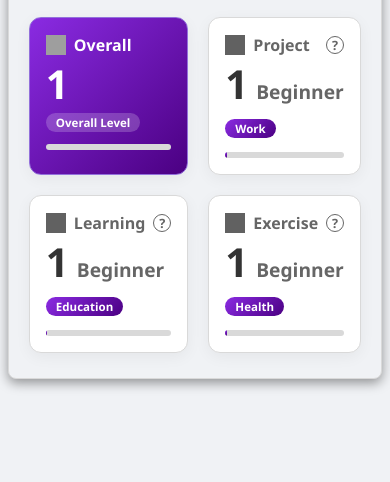
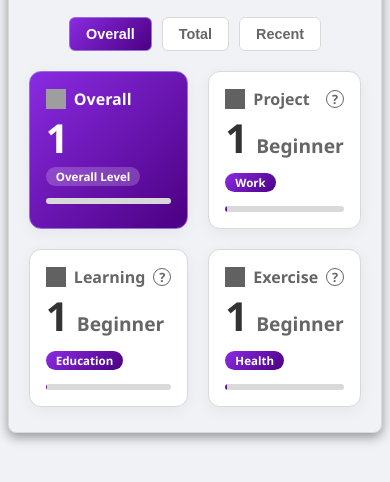
Before and after one commit to jmcroft7/stat-tracker, a plain HTML site: page stat-tracker/index.html in a window 390 px wide. Shown: the part 136-618 px from the top of the page. Drawn offline with nearby package versions, Linux system fonts and the light colour scheme; grey boxes are pictures that could not be loaded.

Commit message:
added total view

```diff
--- a/stat-tracker/css/components.css
+++ b/stat-tracker/css/components.css
@@ -176,6 +176,37 @@ body.light-mode .stat .stat__icon {
 
 .total-level-card .stat__progress {
     background: linear-gradient(135deg, #ffd700, #f0ad4e);
+}
+
+/* Stat Page Filters */
+.stat-filters {
+    display: flex;
+    gap: 10px;
+    margin-bottom: 20px;
+    justify-content: center;
+}
+
+.stat-filter-btn {
+    padding: 8px 16px;
+    background-color: var(--skill-bg);
+    border: 1px solid var(--border-color);
+    color: var(--text-secondary);
+    font-size: 0.9em;
+    font-weight: 600;
+    cursor: pointer;
+    border-radius: 6px;
+    transition: background-color 0.2s, color 0.2s;
+}
+
+.stat-filter-btn:hover {
+    background-color: var(--skill-border);
+    color: var(--text-primary);
+}
+
+.stat-filter-btn--active {
+    background: var(--gradient-purple);
+    color: #fff;
+    border-color: var(--highlight-color);
 }
 
 
--- a/stat-tracker/index.html
+++ b/stat-tracker/index.html
@@ -30,6 +30,11 @@
         <div id="stats-page" class="page">
             <div class="header">
                 <h2 id="character-name-header"></h2>
+            </div>
+            <div class="stat-filters">
+                <button class="stat-filter-btn" data-view="overall">Overall</button>
+                <button class="stat-filter-btn" data-view="total">Total</button>
+                <button class="stat-filter-btn" data-view="recent">Recent</button>
             </div>
             <div id="stat-grid-main" class="stat-grid"></div>
         </div>
--- a/stat-tracker/js/components/StatCard.js
+++ b/stat-tracker/js/components/StatCard.js
@@ -1,12 +1,15 @@
 export function createStatCard(cardData) {
-    const { id, isOverall = false, title, icon, level, rank, class: skillClass } = cardData;
+    const { id, isOverall = false, title, icon, level, rank, class: skillClass, subText } = cardData;
 
     const cardTypeClass = isOverall ? 'total-level-card' : 'stat';
     const subValueContent = isOverall
-        ? `<span class="overall-label-badge">Overall Level</span>`
+        ? `<span class="overall-label-badge">${subText}</span>`
         : `<div class="skill-class-badge">${skillClass}</div>`;
     const rankText = isOverall ? '' : `<div class="stat__rank">${rank}</div>`;
     const tooltipType = isOverall ? 'progress-overall' : 'progress';
+
+    // For the main card, the level value tooltip should show total hours.
+    const levelTooltipType = isOverall ? 'hours' : 'hours';
 
     return `
         <div id="${id}" class="${cardTypeClass}" data-skill-id="${id}">
@@ -16,7 +19,7 @@ export function createStatCard(cardData) {
                 ${!isOverall ? '<span class="tooltip-trigger" data-tooltip-type="notes">?</span>' : ''}
             </div>
             <div class="stat__level-container">
-                <div class="stat__level-value" data-tooltip-type="hours">${level}</div>
+                <div class="stat__level-value" data-tooltip-type="${levelTooltipType}">${level}</div>
                 ${rankText}
             </div>
             <div class="stat__sub-value">${subValueContent}</div>
--- a/stat-tracker/js/handlers.js
+++ b/stat-tracker/js/handlers.js
@@ -35,6 +35,15 @@ export function setupEventListeners() {
     window.addEventListener('click', (e) => {
         if (!elements.moreBtn.contains(e.target) && !elements.moreDropdown.contains(e.target)) {
             elements.moreDropdown.classList.add('hidden');
+        }
+    });
+
+    // --- Stat Page Filters ---
+    document.querySelector('.stat-filters').addEventListener('click', (e) => {
+        const target = e.target.closest('.stat-filter-btn');
+        if (target) {
+            const view = target.dataset.view;
+            state.setActiveStatView(view);
         }
     });
 
@@ -105,22 +114,26 @@ export function setupEventListeners() {
         }
     });
 
+    // --- Tooltip Handling ---
     document.body.addEventListener('mouseover', e => {
-        const trigger = e.target.closest('[data-tooltip-type], #total-level-value');
+        const trigger = e.target.closest('[data-tooltip-type]');
         if (!trigger) return;
 
         let tooltipText = '';
+        const tooltipType = trigger.dataset.tooltipType;
+        const mainCard = trigger.closest('.total-level-card');
+        const skillCard = trigger.closest('.stat');
 
-        if (trigger.id === 'total-level-value') {
+        if (mainCard) {
+            // Hovering over elements in the main 'Overall' or 'Total' card
+            if (tooltipType === 'hours') {
                 tooltipText = trigger.dataset.tooltipText;
-        } else {
-            const tooltipType = trigger.dataset.tooltipType;
-            if (tooltipType === 'progress-overall') {
+            } else if (tooltipType === 'progress-overall') {
                 tooltipText = trigger.dataset.tooltipText;
-            } else {
-                const card = trigger.closest('.stat');
-                if (card) {
-                    const skillId = card.dataset.skillId;
+            }
+        } else if (skillCard) {
+            // Hovering over elements in a normal skill card
+            const skillId = skillCard.dataset.skillId;
             const skill = state.characterData.skills[skillId];
             if (skill) {
                 switch (tooltipType) {
@@ -138,8 +151,6 @@ export function setupEventListeners() {
                 }
             }
         }
-            }
-        }
 
         if (tooltipText) {
             elements.tooltip.textContent = tooltipText;
@@ -154,11 +165,12 @@ export function setupEventListeners() {
     });
 
     document.body.addEventListener('mouseout', e => {
-        if (e.target.closest('[data-tooltip-type], #total-level-value')) {
+        if (e.target.closest('[data-tooltip-type]')) {
             elements.tooltip.classList.add('hidden');
         }
     });
 
+    // --- File Operations ---
     elements.saveToFileBtn.addEventListener('click', () => {
         const dataStr = JSON.stringify(state.characterData, null, 2);
         const blob = new Blob([dataStr], { type: "application/json" });
@@ -189,6 +201,7 @@ export function setupEventListeners() {
         e.target.value = null;
     });
 
+    // --- Toggles & Selects ---
     elements.hardModeToggle.addEventListener('change', (e) => {
         state.setHardMode(e.target.checked);
     });
--- a/stat-tracker/js/main.js
+++ b/stat-tracker/js/main.js
@@ -19,6 +19,12 @@ function initializeApp() {
         console.log('Structure updated, rebuilding UI...');
         buildUI();
     });
+
+    // Listen for view changes on the stats page
+    window.addEventListener('view-changed', () => {
+        console.log('View changed, rebuilding UI...');
+        buildUI();
+    });
 }
 
 window.addEventListener('load', initializeApp);
--- a/stat-tracker/js/state.js
+++ b/stat-tracker/js/state.js
@@ -10,6 +10,10 @@ function dispatchStructureUpdate() {
     window.dispatchEvent(new CustomEvent('structure-updated'));
 }
 
+function dispatchViewChange() {
+    window.dispatchEvent(new CustomEvent('view-changed'));
+}
+
 export function getDefaultData() {
     const defaultSkills = {
         'skill1': { displayName: 'Project', icon: 'https://img.icons8.com/ios-filled/50/ffffff/checklist.png', hours: 0, notes: '', class: 'Work' },
@@ -20,6 +24,7 @@ export function getDefaultData() {
         characterName: 'Adventurer',
         totalHoursGoal: 1000,
         theme: 'light',
+        activeStatView: 'overall', // 'overall', 'total', or 'recent'
         skillOrder: ['skill1', 'skill2', 'skill3'],
         skills: defaultSkills,
         hourLogs: []
@@ -37,6 +42,7 @@ export function loadData() {
         if (!parsedData.skillOrder) parsedData.skillOrder = Object.keys(parsedData.skills);
         if (!parsedData.totalHoursGoal) parsedData.totalHoursGoal = 1000;
         if (!parsedData.theme) parsedData.theme = 'light';
+        if (!parsedData.activeStatView) parsedData.activeStatView = 'overall';
         if (!parsedData.hourLogs) parsedData.hourLogs = [];
         for (const skillId in parsedData.skills) {
             if (parsedData.skills[skillId].notes === undefined) {
@@ -53,6 +59,14 @@ export function loadData() {
 }
 
 // --- State Modification Functions ---
+
+export function setActiveStatView(view) {
+    if (['overall', 'total', 'recent'].includes(view)) {
+        characterData.activeStatView = view;
+        saveData();
+        dispatchViewChange();
+    }
+}
 
 export function updateCharacterName(newName) {
     characterData.characterName = newName || 'Adventurer';
--- a/stat-tracker/js/ui.js
+++ b/stat-tracker/js/ui.js
@@ -108,15 +108,23 @@ export function buildUI() {
     elements.hardModeToggle.checked = characterData.totalHoursGoal === 10000;
     elements.themeToggle.checked = characterData.theme === 'dark';
 
-    // Create the Overall Card
-    const overallCardHTML = createStatCard({
-        id: 'overall-card',
+    // Update filter button active states
+    document.querySelectorAll('.stat-filter-btn').forEach(btn => {
+        btn.classList.toggle('stat-filter-btn--active', btn.dataset.view === characterData.activeStatView);
+    });
+
+    // Create the main card based on the active view
+    const mainCardTitle = characterData.activeStatView === 'total' ? 'Total' : 'Overall';
+    const mainCardSubText = characterData.activeStatView === 'total' ? 'Total Level' : 'Overall Level';
+    const mainCardHTML = createStatCard({
+        id: 'overall-card', // ID remains the same for simplicity
         isOverall: true,
-        title: 'Overall',
+        title: mainCardTitle,
         icon: 'https://img.icons8.com/ios-filled/50/ffffff/star.png',
-        level: 0
+        level: 0,
+        subText: mainCardSubText
     });
-    elements.statGrid.insertAdjacentHTML('beforeend', overallCardHTML);
+    elements.statGrid.insertAdjacentHTML('beforeend', mainCardHTML);
 
 
     // Create Skill Cards and Edit Boxes
@@ -168,19 +176,32 @@ export function updateAllStatsDisplay() {
         }
     });
 
-    const averageLevel = numberOfSkills > 0 ? totalLevelSum / numberOfSkills : 0;
-    const overallLevel = Math.floor(averageLevel);
+    const mainCard = document.getElementById('overall-card');
+    if (mainCard) {
+        const levelValueEl = mainCard.querySelector('.stat__level-value');
+        levelValueEl.dataset.tooltipText = `${Math.round(totalHours)} Total Hours`;
 
-    const overallCard = document.getElementById('overall-card');
-    if (overallCard) {
-        overallCard.querySelector('.stat__level-value').textContent = overallLevel;
-        overallCard.dataset.tooltipText = `${Math.round(totalHours)} Total Hours`;
-        const nextOverallLevel = overallLevel + 1;
-        const requiredForNext = nextOverallLevel * numberOfSkills;
-        const levelsNeeded = requiredForNext - totalLevelSum;
-        const progressPercentage = ((averageLevel - overallLevel) * 100);
-        overallCard.querySelector('.stat__progress').style.width = `${progressPercentage}%`;
-        overallCard.querySelector('.stat__progress-bar').dataset.tooltipText = `${levelsNeeded.toFixed(0)} more total levels for Lvl ${nextOverallLevel}`;
+        if (characterData.activeStatView === 'total') {
+            levelValueEl.textContent = Math.floor(totalLevelSum);
+            mainCard.querySelector('.stat__progress').style.width = '100%';
+            mainCard.querySelector('.stat__progress-bar').dataset.tooltipText = `${Math.round(totalHours)} Total Hours`;
+            mainCard.querySelector('.stat__name').textContent = 'Total';
+            mainCard.querySelector('.overall-label-badge').textContent = 'Total Level';
+
+        } else { // 'overall' view
+            const averageLevel = numberOfSkills > 0 ? totalLevelSum / numberOfSkills : 0;
+            const overallLevel = Math.floor(averageLevel);
+            const nextOverallLevel = overallLevel + 1;
+            const requiredForNext = nextOverallLevel * numberOfSkills;
+            const levelsNeeded = requiredForNext - totalLevelSum;
+            const progressPercentage = ((averageLevel - overallLevel) * 100);
+
+            levelValueEl.textContent = overallLevel;
+            mainCard.querySelector('.stat__progress').style.width = `${progressPercentage}%`;
+            mainCard.querySelector('.stat__progress-bar').dataset.tooltipText = `${levelsNeeded.toFixed(0)} more total levels for Lvl ${nextOverallLevel}`;
+            mainCard.querySelector('.stat__name').textContent = 'Overall';
+            mainCard.querySelector('.overall-label-badge').textContent = 'Overall Level';
+        }
     }
 
     if (skillChart && elements.skillChartCanvas.offsetParent !== null) {
```
Lines whose indentation alone changed are shown as unchanged.
